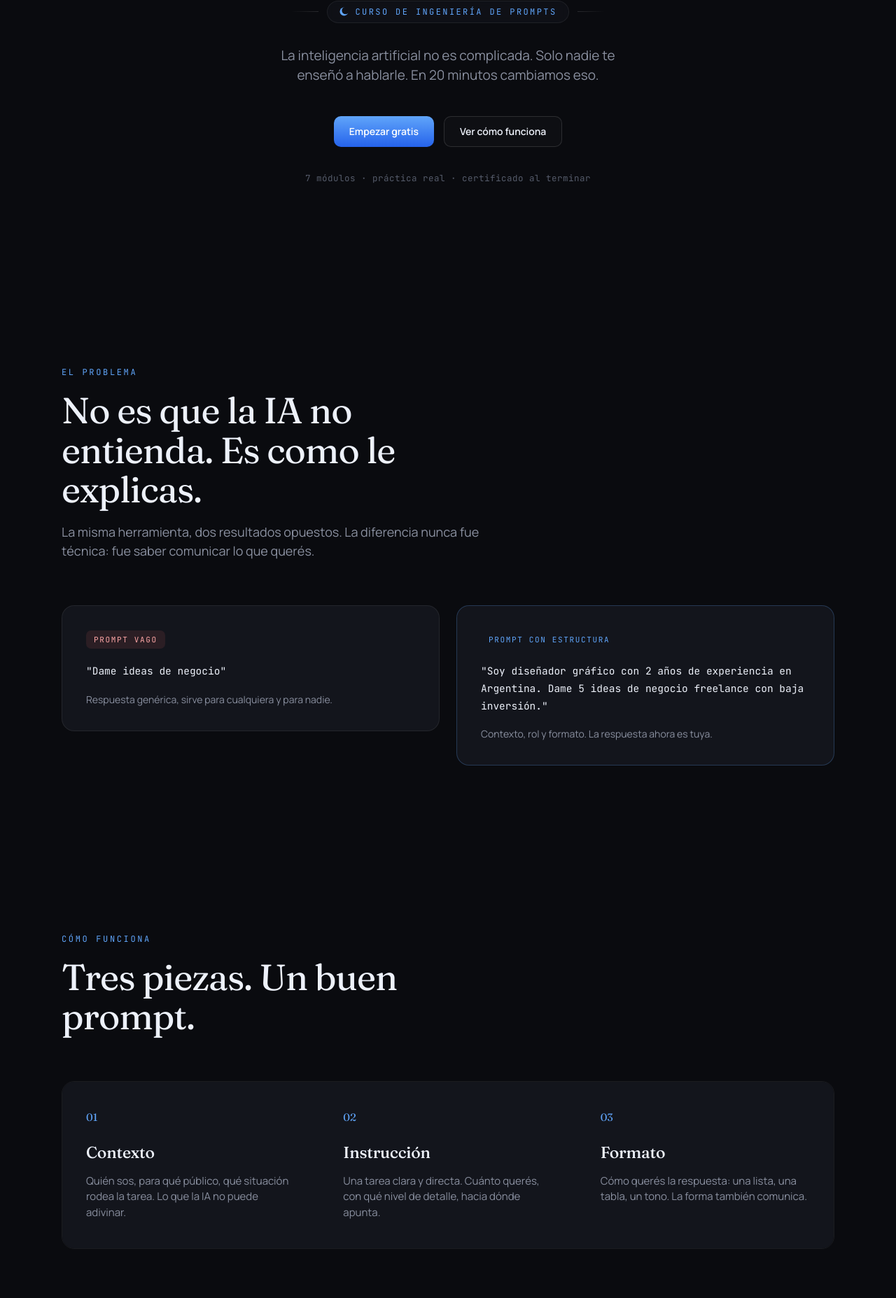
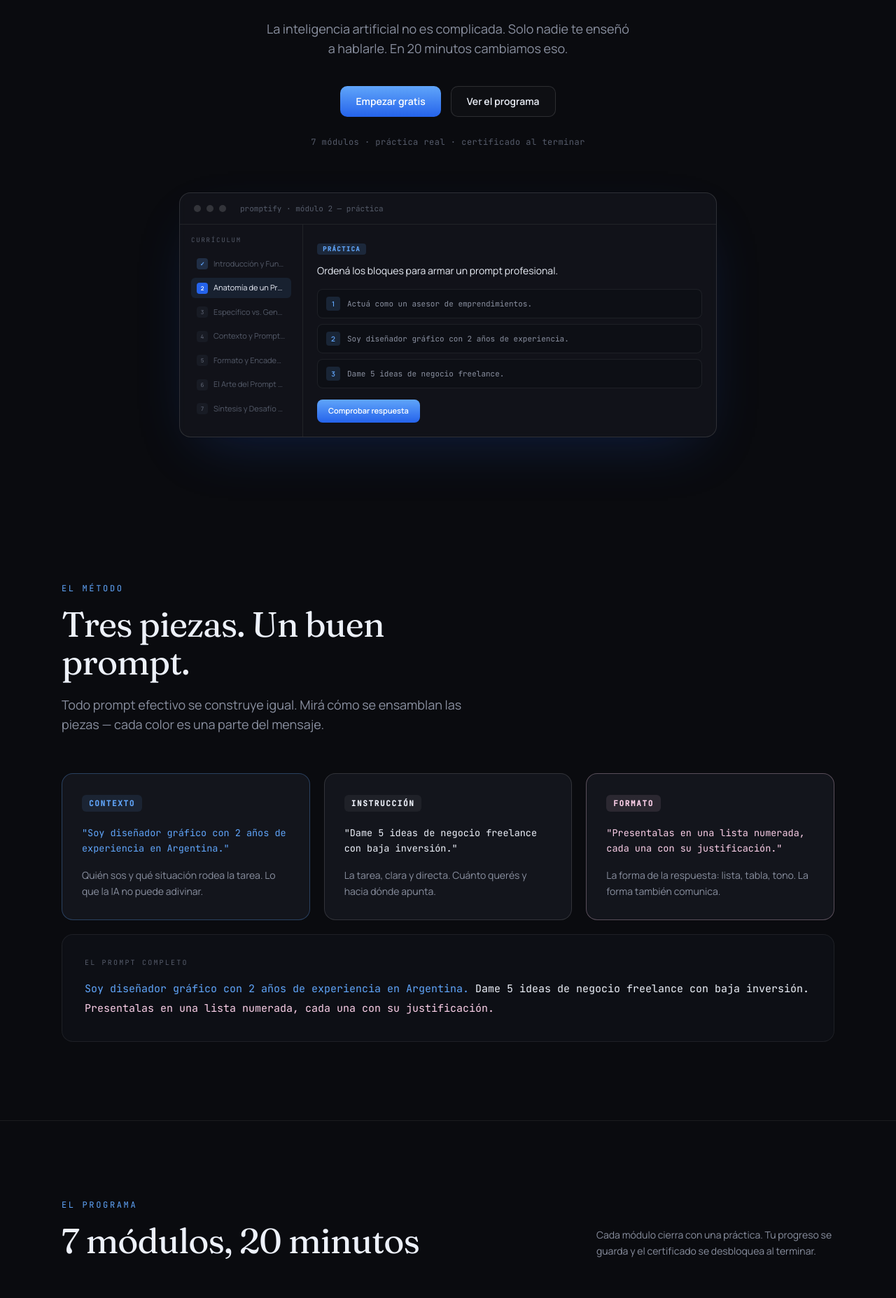
Before and after one commit to Lucio-Roa-TICman/promptify, a Next.js app: page / in a window 1280 px wide. Shown: the part 525-2380 px from the top of the page at 70% size. Built offline with nearby package versions, Linux system fonts and the light colour scheme.

Commit message:
le puse mas chiche para que quede mejor

```diff
--- a/src/app/page.tsx
+++ b/src/app/page.tsx
@@ -2,192 +2,364 @@ import Link from "next/link";
 import { MoonLogo, Wordmark } from "@/components/MoonLogo";
 import { Reveal } from "@/components/Reveal";
 import { LandingNav } from "@/components/LandingNav";
+import { MODULES } from "@/data/course";
+
+const PIECES = [
+  {
+    label: "Contexto",
+    color: "text-blue-light",
+    border: "border-blue-light/30",
+    chip: "bg-blue-light/10",
+    fragment: "Soy diseñador gráfico con 2 años de experiencia en Argentina.",
+    detail: "Quién sos y qué situación rodea la tarea. Lo que la IA no puede adivinar.",
+  },
+  {
+    label: "Instrucción",
+    color: "text-text",
+    border: "border-line-strong",
+    chip: "bg-white/5",
+    fragment: "Dame 5 ideas de negocio freelance con baja inversión.",
+    detail: "La tarea, clara y directa. Cuánto querés y hacia dónde apunta.",
+  },
+  {
+    label: "Formato",
+    color: "text-pink",
+    border: "border-pink/30",
+    chip: "bg-pink/10",
+    fragment: "Presentalas en una lista numerada, cada una con su justificación.",
+    detail: "La forma de la respuesta: lista, tabla, tono. La forma también comunica.",
+  },
+];
+
+const FAQS = [
+  {
+    q: "¿Necesito saber programar?",
+    a: "No. El curso está pensado para personas que ya usan IA en el día a día pero sienten que podrían sacarle más provecho. Solo necesitás saber escribir.",
+  },
+  {
+    q: "¿Cuánto tiempo lleva?",
+    a: "Alrededor de 20 minutos. Son 7 módulos cortos, cada uno con su práctica, y podés pausar y retomar cuando quieras: tu progreso queda guardado.",
+  },
+  {
+    q: "¿La práctica es real o solo teoría?",
+    a: "Cada módulo termina con un ejercicio: ordenar las piezas de un prompt, elegir el mejor entre varios, o reescribir uno vago. Aprendés haciendo.",
+  },
+  {
+    q: "¿Recibo un certificado?",
+    a: "Sí. Al completar los 7 módulos se desbloquea tu certificado personalizado con tu nombre, descargable en PDF.",
+  },
+];
 
 export default function Home() {
   return (
     <div className="min-h-screen overflow-x-hidden">
-      <LandingNav /> {/* Barra de navegación de la landing */}
+      <LandingNav />
 
-      {/* ---------- HERO ---------- */}
-      <header className="relative pt-[160px] pb-[140px] text-center">
-        {/* glow de fondo */}
+      {/* HERO */}
+      <header className="relative pt-[150px] pb-24 text-center">
         <div
           className="pointer-events-none absolute left-1/2 top-[-10%] -z-0 h-[600px] w-[900px] -translate-x-1/2"
-          style={{
-            background:
-              "radial-gradient(ellipse at center, rgba(37,99,235,.18), transparent 60%)",
-          }}
-        /> {/* Solo decorativo, no interactúa (pointer-events-none) */}
+          style={{ background: "radial-gradient(ellipse at center, rgba(37,99,235,.16), transparent 60%)" }}
+          aria-hidden
+        />
 
         <div className="relative z-10 mx-auto max-w-5xl px-6">
-          {/* Luna centrada arriba en el medio */}
-          <Reveal className="mx-auto mb-10 w-fit">
-            <MoonLogo size={96} glow id="hero" /> {/* Logo grande con efecto glow */}
+          <Reveal className="mx-auto mb-9 w-fit">
+            <MoonLogo size={88} glow id="hero" />
           </Reveal>
 
-          {/* Título principal */}
           <Reveal delay={1}>
-            <h1 className="font-serif text-[clamp(44px,8vw,92px)] font-normal leading-[1.02] tracking-[-0.025em]">
+            <h1 className="font-serif text-[clamp(42px,7.5vw,88px)] font-normal leading-[1.03] tracking-[-0.025em]">
               Aprendé a ver
               <br />
-              <em className="bg-gradient-to-r from-blue-light to-pink bg-clip-text not-italic text-transparent [font-style:italic]">
-                el brillo {/* Palabra destacada con degradé de color */}
+              <em className="bg-gradient-to-r from-blue-light to-pink bg-clip-text text-transparent">
+                el brillo
               </em>{" "}
               de la IA
             </h1>
           </Reveal>
 
-          {/* Eyebrow (etiqueta pequeña) con líneas decorativas a los costados */}
           <Reveal delay={2}>
-            <div className="mx-auto mt-9 flex w-fit items-center gap-3">
-              <span className="h-px w-10 bg-gradient-to-r from-transparent to-line-strong" /> {/* línea izquierda */}
+            <div className="mx-auto mt-8 flex w-fit items-center gap-3">
+              <span className="h-px w-10 bg-gradient-to-r from-transparent to-line-strong" aria-hidden />
               <span className="flex items-center gap-2 rounded-full border border-line bg-surface/60 px-4 py-1.5 backdrop-blur-sm">
-                <MoonLogo size={15} id="eyebrow" /> {/* logo chico */}
-                <span className="font-mono text-[12px] uppercase tracking-[0.2em] text-blue-light">
+                <MoonLogo size={14} id="eyebrow" />
+                <span className="font-mono text-[11px] uppercase tracking-[0.2em] text-blue-light">
                   Curso de ingeniería de prompts
                 </span>
               </span>
-              <span className="h-px w-10 bg-gradient-to-l from-transparent to-line-strong" /> {/* línea derecha */}
+              <span className="h-px w-10 bg-gradient-to-l from-transparent to-line-strong" aria-hidden />
             </div>
           </Reveal>
 
-          {/* Subtítulo/descripción corta */}
           <Reveal delay={3}>
-            <p className="mx-auto mt-8 max-w-[540px] text-[19px] text-muted">
-              La inteligencia artificial no es complicada. Solo nadie te enseñó a
-              hablarle. En 20 minutos cambiamos eso.
+            <p className="mx-auto mt-7 max-w-[520px] text-lg text-muted">
+              La inteligencia artificial no es complicada. Solo nadie te enseñó
+              a hablarle. En 20 minutos cambiamos eso.
             </p>
           </Reveal>
 
-          {/* Botones de acción (CTA) */}
           <Reveal delay={4}>
-            <div className="mt-11 flex flex-wrap justify-center gap-3.5">
+            <div className="mt-10 flex flex-wrap justify-center gap-3.5">
               <Link href="/register" className="btn btn-primary">
-                Empezar gratis {/* Lleva al registro */}
+                Empezar gratis
               </Link>
-              <Link href="#como" className="btn btn-ghost">
-                Ver cómo funciona {/* Scroll a la sección "cómo funciona" */}
+              <Link href="#programa" className="btn btn-ghost">
+                Ver el programa
               </Link>
             </div>
-            <p className="mt-9 font-mono text-[12.5px] tracking-[0.04em] text-dim">
+            <p className="mt-7 font-mono text-xs tracking-[0.04em] text-dim">
               7 módulos · práctica real · certificado al terminar
             </p>
+          </Reveal>
+
+          {/* Preview del producto */}
+          <Reveal delay={4} className="mt-16">
+            <div
+              aria-hidden
+              className="relative mx-auto max-w-3xl rounded-2xl border border-line-strong bg-surface/80 text-left shadow-[0_30px_80px_-30px_rgba(37,99,235,0.25)] backdrop-blur-sm"
+            >
+              <div className="flex items-center gap-2 border-b border-line px-5 py-3.5">
+                <span className="h-2.5 w-2.5 rounded-full bg-white/15" />
+                <span className="h-2.5 w-2.5 rounded-full bg-white/15" />
+                <span className="h-2.5 w-2.5 rounded-full bg-white/15" />
+                <span className="ml-3 font-mono text-[11px] text-dim">
+                  promptify · módulo 2 — práctica
+                </span>
+              </div>
+
+              <div className="flex">
+                <div className="hidden w-44 shrink-0 border-r border-line p-4 sm:block">
+                  <p className="mb-3 font-mono text-[9px] uppercase tracking-[0.2em] text-dim">
+                    Currículum
+                  </p>
+                  <div className="space-y-1.5">
+                    {MODULES.map((m, i) => (
+                      <div
+                        key={m.slug}
+                        className={`flex items-center gap-2 rounded-md px-2 py-1.5 text-[11px] ${
+                          i === 1 ? "bg-blue-light/10 text-text" : "text-dim"
+                        }`}
+                      >
+                        <span
+                          className={`flex h-4 w-4 shrink-0 items-center justify-center rounded text-[8px] font-semibold ${
+                            i < 1
+                              ? "bg-blue-light/20 text-blue-light"
+                              : i === 1
+                              ? "bg-blue text-white"
+                              : "bg-surface-2"
+                          }`}
+                        >
+                          {i < 1 ? "✓" : i + 1}
+                        </span>
+                        <span className="truncate">{m.title}</span>
+                      </div>
+                    ))}
+                  </div>
+                </div>
+
+                <div className="min-w-0 flex-1 p-5">
+                  <span className="rounded bg-blue-light/15 px-2 py-0.5 font-mono text-[9px] font-semibold uppercase tracking-[0.15em] text-blue-light">
+                    Práctica
+                  </span>
+                  <p className="mt-3 text-sm text-text">
+                    Ordená los bloques para armar un prompt profesional.
+                  </p>
+                  <div className="mt-4 space-y-2">
+                    {[
+                      "Actuá como un asesor de emprendimientos.",
+                      "Soy diseñador gráfico con 2 años de experiencia.",
+                      "Dame 5 ideas de negocio freelance.",
+                    ].map((t, i) => (
+                      <div
+                        key={i}
+                        className="flex items-center gap-2.5 rounded-lg border border-line bg-bg-soft px-3 py-2.5"
+                      >
+                        <span className="flex h-5 w-5 shrink-0 items-center justify-center rounded bg-blue-light/15 text-[10px] font-semibold text-blue-light">
+                          {i + 1}
+                        </span>
+                        <span className="truncate font-mono text-[11px] text-muted">{t}</span>
+                      </div>
+                    ))}
+                  </div>
+                  <div className="mt-4 inline-flex rounded-lg bg-gradient-to-b from-blue-light to-blue px-4 py-2 text-[11px] font-semibold text-white">
+                    Comprobar respuesta
+                  </div>
+                </div>
+              </div>
+            </div>
           </Reveal>
         </div>
       </header>
 
-      {/* ---------- PROBLEMA ---------- */}
-      <section className="py-[120px]">
+      {/* EL MÉTODO */}
+      <section id="como" className="py-28">
         <div className="mx-auto max-w-6xl px-6">
-          {/* Encabezado de la sección */}
-          <Reveal className="mb-16 max-w-[640px]">
-            <span className="eyebrow mb-[18px] block">El problema</span>
-            <h2 className="font-serif text-[clamp(30px,5vw,52px)] font-normal leading-[1.08] tracking-[-0.02em]">
-              No es que la IA no entienda. Es como le explicas.
+          <Reveal className="mb-14 max-w-[620px]">
+            <span className="eyebrow mb-4 block">El método</span>
+            <h2 className="font-serif text-[clamp(30px,5vw,50px)] font-normal leading-[1.08] tracking-[-0.02em]">
+              Tres piezas. Un buen prompt.
             </h2>
-            <p className="mt-5 text-[18px] text-muted">
-              La misma herramienta, dos resultados opuestos. La diferencia nunca
-              fue técnica: fue saber comunicar lo que querés.
+            <p className="mt-5 text-lg text-muted">
+              Todo prompt efectivo se construye igual. Mirá cómo se ensamblan
+              las piezas — cada color es una parte del mensaje.
             </p>
           </Reveal>
 
-          {/* Comparación: prompt malo vs prompt bueno */}
-          <div className="grid grid-cols-1 gap-6 md:grid-cols-2">
-            <Reveal delay={1}>
-              {/* Tarjeta: ejemplo de prompt vago (mal ejemplo) */}
-              <div className="rounded-[18px] border border-line bg-surface p-[34px] transition-transform duration-500 hover:-translate-y-1">
-                <span className="mb-5 inline-block rounded-[7px] bg-red-400/10 px-[11px] py-[5px] font-mono text-[11px] uppercase tracking-[0.15em] text-red-300">
-                  Prompt vago
+          <div className="grid grid-cols-1 gap-5 md:grid-cols-3">
+            {PIECES.map((p, i) => (
+              <Reveal key={p.label} delay={(i + 1) as 1 | 2 | 3}>
+                <div
+                  className={`h-full rounded-2xl border ${p.border} bg-surface p-7 transition-transform duration-500 hover:-translate-y-1`}
+                >
+                  <span
+                    className={`inline-block rounded-md ${p.chip} px-2.5 py-1 font-mono text-[11px] font-semibold uppercase tracking-[0.15em] ${p.color}`}
+                  >
+                    {p.label}
                   </span>
-                <p className="font-mono text-[14.5px] leading-[1.7]">
-                  &quot;Dame ideas de negocio&quot;
+                  <p className={`mt-5 font-mono text-[13.5px] leading-relaxed ${p.color}`}>
+                    &quot;{p.fragment}&quot;
                   </p>
-                <p className="mt-[18px] text-sm text-muted">
-                  Respuesta genérica, sirve para cualquiera y para nadie.
+                  <p className="mt-4 text-sm leading-relaxed text-muted">{p.detail}</p>
+                </div>
+              </Reveal>
+            ))}
+          </div>
+
+          {/* Prompt ensamblado */}
+          <Reveal delay={4} className="mt-5">
+            <div className="rounded-2xl border border-line bg-bg-soft p-7 md:p-8">
+              <p className="mb-4 font-mono text-[10px] uppercase tracking-[0.22em] text-dim">
+                El prompt completo
+              </p>
+              <p className="font-mono text-[15px] leading-[1.9]">
+                <span className="text-blue-light">
+                  Soy diseñador gráfico con 2 años de experiencia en Argentina.
+                </span>{" "}
+                <span className="text-text">
+                  Dame 5 ideas de negocio freelance con baja inversión.
+                </span>{" "}
+                <span className="text-pink">
+                  Presentalas en una lista numerada, cada una con su justificación.
+                </span>
               </p>
             </div>
           </Reveal>
+        </div>
+      </section>
 
+      {/* EL PROGRAMA */}
+      <section id="programa" className="border-t border-line py-28">
+        <div className="mx-auto max-w-6xl px-6">
+          <Reveal className="mb-14 flex flex-wrap items-end justify-between gap-6">
+            <div className="max-w-[560px]">
+              <span className="eyebrow mb-4 block">El programa</span>
+              <h2 className="font-serif text-[clamp(30px,5vw,50px)] font-normal leading-[1.08] tracking-[-0.02em]">
+                7 módulos, 20 minutos
+              </h2>
+            </div>
+            <p className="max-w-[340px] text-sm leading-relaxed text-muted">
+              Cada módulo cierra con una práctica. Tu progreso se guarda y el
+              certificado se desbloquea al terminar.
+            </p>
+          </Reveal>
+
+          <div className="grid grid-cols-1 gap-px overflow-hidden rounded-2xl border border-line bg-line md:grid-cols-2">
+            {MODULES.map((m, i) => (
+              <Reveal key={m.slug} delay={Math.min(i % 2 === 0 ? 1 : 2, 4) as 1 | 2}>
+                <div className="group flex h-full gap-5 bg-surface p-7 transition-colors duration-300 hover:bg-surface-2">
+                  <span className="font-serif text-[15px] leading-7 text-blue-light">
+                    {String(m.index).padStart(2, "0")}
+                  </span>
+                  <div className="min-w-0">
+                    <h3 className="font-serif text-lg font-medium tracking-[-0.01em] text-text">
+                      {m.title}
+                    </h3>
+                    <p className="mt-1.5 text-sm leading-relaxed text-muted">{m.subtitle}</p>
+                  </div>
+                </div>
+              </Reveal>
+            ))}
             <Reveal delay={2}>
-              {/* Tarjeta: ejemplo de prompt con estructura (buen ejemplo) */}
-              <div className="rounded-[18px] border border-blue-light/25 bg-surface p-[34px] transition-transform duration-500 hover:-translate-y-1">
-                <span className="mb-5 inline-block rounded-[7px] bg-blue-light/12 px-[11px] py-[5px] font-mono text-[11px] uppercase tracking-[0.15em] text-blue-light">
-                  Prompt con estructura
-                </span>
-                <p className="font-mono text-[14.5px] leading-[1.7]">
-                  &quot;Soy diseñador gráfico con 2 años de experiencia en
-                  Argentina. Dame 5 ideas de negocio freelance con baja
-                  inversión.&quot;
+              <div className="flex h-full items-center gap-5 bg-gradient-to-br from-surface to-blue/10 p-7">
+                <MoonLogo size={34} id="programa-cert" />
+                <div>
+                  <h3 className="font-serif text-lg font-medium tracking-[-0.01em] text-text">
+                    Tu certificado
+                  </h3>
+                  <p className="mt-1.5 text-sm leading-relaxed text-muted">
+                    Personalizado con tu nombre, descargable en PDF al completar el curso.
                   </p>
-                <p className="mt-[18px] text-sm text-muted">
-                  Contexto, rol y formato. La respuesta ahora es tuya.
-                </p>
+                </div>
               </div>
             </Reveal>
           </div>
         </div>
       </section>
 
-      {/* ---------- CÓMO FUNCIONA ---------- */}
-      <section id="como" className="py-[120px]">
-        <div className="mx-auto max-w-6xl px-6">
-          <Reveal className="mb-16 max-w-[640px]">
-            <span className="eyebrow mb-[18px] block">Cómo funciona</span>
-            <h2 className="font-serif text-[clamp(30px,5vw,52px)] font-normal leading-[1.08] tracking-[-0.02em]">
-              Tres piezas. Un buen prompt.
+      {/* FAQ */}
+      <section className="border-t border-line py-28">
+        <div className="mx-auto max-w-3xl px-6">
+          <Reveal className="mb-12 text-center">
+            <span className="eyebrow mb-4 block">Preguntas frecuentes</span>
+            <h2 className="font-serif text-[clamp(28px,4.5vw,44px)] font-normal tracking-[-0.02em]">
+              Lo que siempre preguntan
             </h2>
           </Reveal>
 
-          {/* Los 3 pasos/pilares se guardan en un array y se recorren con map */}
-          <div className="grid grid-cols-1 overflow-hidden rounded-[18px] border border-line md:grid-cols-3">
-            {[
-              { n: "01", t: "Contexto", d: "Quién sos, para qué público, qué situación rodea la tarea. Lo que la IA no puede adivinar." },
-              { n: "02", t: "Instrucción", d: "Una tarea clara y directa. Cuánto querés, con qué nivel de detalle, hacia dónde apunta." },
-              { n: "03", t: "Formato", d: "Cómo querés la respuesta: una lista, una tabla, un tono. La forma también comunica." },
-            ].map((s, i) => (
-              <Reveal key={s.n} delay={(i + 1) as 1 | 2 | 3}> {/* Animación escalonada por columna */}
-                <div className="h-full border-line bg-surface p-[40px_34px] transition-colors duration-500 hover:bg-surface-2 md:border-r [&:last-child]:md:border-r-0">
-                  <span className="mb-[22px] block font-serif text-[15px] text-blue-light">
-                    {s.n} {/* Número del paso */}
+          <div className="space-y-3">
+            {FAQS.map((f, i) => (
+              <Reveal key={f.q} delay={Math.min(i + 1, 4) as 1 | 2 | 3 | 4}>
+                <details className="group rounded-xl border border-line bg-surface transition-colors open:border-blue-light/30">
+                  <summary className="flex cursor-pointer list-none items-center justify-between gap-4 px-6 py-5 font-medium text-text [&::-webkit-details-marker]:hidden">
+                    {f.q}
+                    <span
+                      className="shrink-0 text-dim transition-transform duration-300 group-open:rotate-45"
+                      aria-hidden
+                    >
+                      +
                     </span>
-                  <h3 className="mb-3 font-serif text-[23px] font-medium tracking-[-0.01em]">
-                    {s.t} {/* Título del paso */}
-                  </h3>
-                  <p className="text-[15px] text-muted">{s.d}</p> {/* Descripción */}
-                </div>
+                  </summary>
+                  <p className="px-6 pb-5 text-sm leading-relaxed text-muted">{f.a}</p>
+                </details>
               </Reveal>
             ))}
           </div>
         </div>
       </section>
 
-      {/* ---------- CTA FINAL ---------- */}
-      <section className="py-[140px] text-center">
+      {/* CTA FINAL */}
+      <section className="border-t border-line py-32 text-center">
         <div className="mx-auto max-w-6xl px-6">
-          <Reveal className="mx-auto mb-9 w-fit">
-            <MoonLogo size={64} glow id="final" /> {/* Logo final, más chico que el del hero */}
+          <Reveal className="mx-auto mb-8 w-fit">
+            <MoonLogo size={60} glow id="final" />
           </Reveal>
           <Reveal delay={1}>
-            <h2 className="mb-[22px] font-serif text-[clamp(30px,5vw,52px)] font-normal tracking-[-0.02em]">
+            <h2 className="mb-5 font-serif text-[clamp(30px,5vw,50px)] font-normal tracking-[-0.02em]">
               Empezá a ver el brillo
             </h2>
-            <p className="mx-auto mb-[38px] max-w-[440px] text-[18px] text-muted">
-              Gratis, sin vueltas. Creá tu cuenta y en veinte minutos vas a mirar
-              la IA distinto.
+            <p className="mx-auto mb-9 max-w-[420px] text-lg text-muted">
+              Gratis, sin vueltas. Creá tu cuenta y en veinte minutos vas a
+              mirar la IA distinto.
             </p>
-            <Link href="/register" className="btn btn-primary">
-              Comenzar ahora {/* Segundo CTA al registro, al final de la página */}
+            <Link href="/register" className="btn btn-primary !px-8 !py-3.5">
+              Comenzar ahora
             </Link>
           </Reveal>
         </div>
       </section>
 
-      {/* ---------- FOOTER ---------- */}
+      {/* FOOTER */}
       <footer className="border-t border-line py-10">
         <div className="mx-auto flex max-w-6xl flex-wrap items-center justify-between gap-5 px-6">
-          <Wordmark size={17} /> {/* Logo/texto de marca */}
-          <span className="text-[13.5px] text-dim">
-            © {new Date().getFullYear()} · Hecho por Facundo Gutiérrez y Lucio Roa {/* Año actual dinámico + créditos */}
+          <Wordmark size={17} />
+          <nav className="flex gap-6 text-sm text-muted" aria-label="Enlaces del pie">
+            <Link href="/login" className="transition-colors hover:text-text">Ingresar</Link>
+            <Link href="/register" className="transition-colors hover:text-text">Crear cuenta</Link>
+            <Link href="#programa" className="transition-colors hover:text-text">Programa</Link>
+          </nav>
+          <span className="text-[13px] text-dim">
+            © {new Date().getFullYear()} · Hecho por Facundo Gutiérrez y Lucio Roa
           </span>
         </div>
       </footer>
```
Lines whose indentation alone changed are shown as unchanged.
